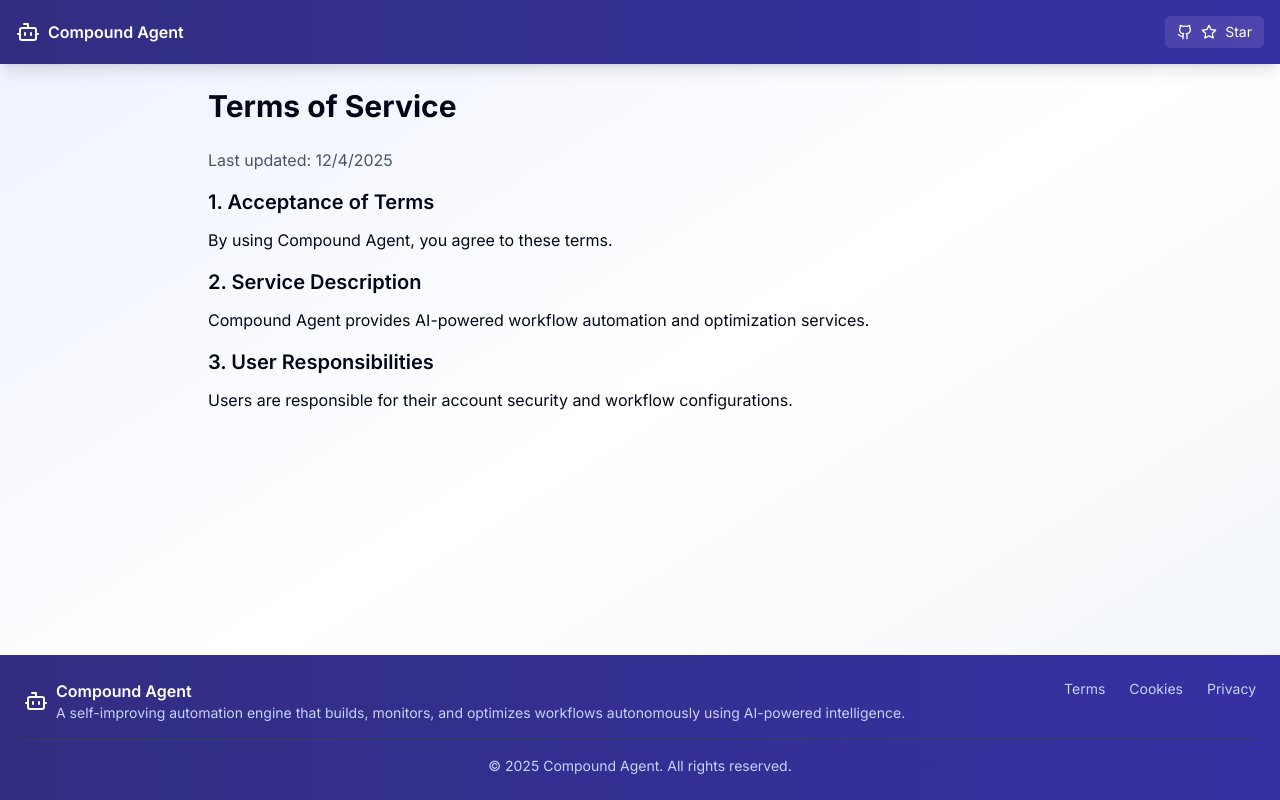
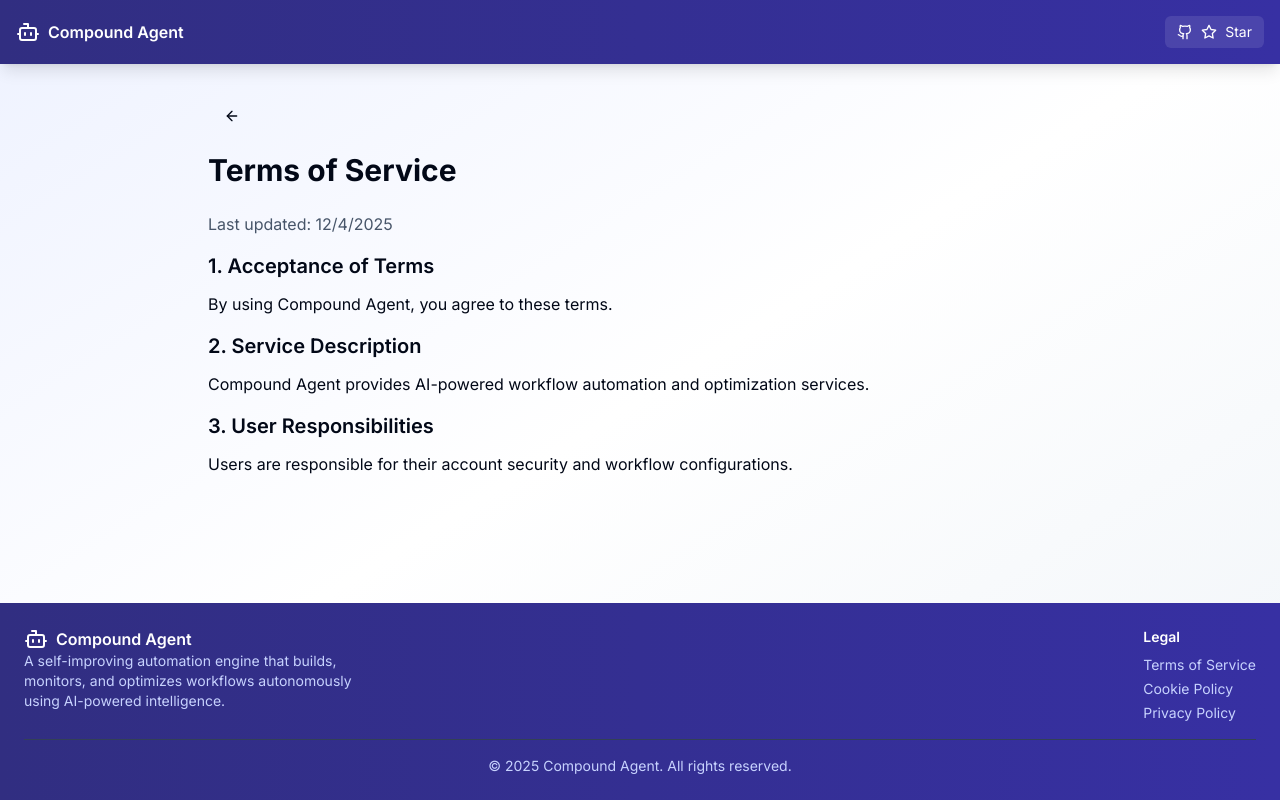
Before and after one commit to monodox/compound-agent, a Next.js app: page /legal/terms in a window 1280 px wide. Built offline with nearby package versions, Linux system fonts and the light colour scheme.

Commit message:
Refactor legal page layouts and improve footer structure for better readability

```diff
--- a/src/app/legal/cookies/page.tsx
+++ b/src/app/legal/cookies/page.tsx
@@ -8,11 +8,10 @@ export default function Cookies() {
   return (
     <div className="min-h-screen flex flex-col bg-gradient-to-br from-indigo-50 via-white to-slate-100">
       <AppHeader />
-      <div className="flex-1 container mx-auto px-4 py-8 max-w-4xl">
+      <div className="flex-1 container mx-auto px-4 py-8 max-w-4xl mt-16">
         <Link href="/auth/login">
           <Button variant="ghost" className="mb-4">
-            <ArrowLeft className="h-4 w-4 mr-2" />
-            Back to Login
+            <ArrowLeft className="h-4 w-4" />
           </Button>
         </Link>
         <h1 className="text-3xl font-bold mb-6">Cookie Policy</h1>
--- a/src/app/legal/privacy/page.tsx
+++ b/src/app/legal/privacy/page.tsx
@@ -8,11 +8,10 @@ export default function Privacy() {
   return (
     <div className="min-h-screen flex flex-col bg-gradient-to-br from-indigo-50 via-white to-slate-100">
       <AppHeader />
-      <div className="flex-1 container mx-auto px-4 py-8 max-w-4xl">
+      <div className="flex-1 container mx-auto px-4 py-8 max-w-4xl mt-16">
         <Link href="/auth/login">
           <Button variant="ghost" className="mb-4">
-            <ArrowLeft className="h-4 w-4 mr-2" />
-            Back to Login
+            <ArrowLeft className="h-4 w-4" />
           </Button>
         </Link>
         <h1 className="text-3xl font-bold mb-6">Privacy Policy</h1>
--- a/src/app/legal/terms/page.tsx
+++ b/src/app/legal/terms/page.tsx
@@ -8,11 +8,10 @@ export default function Terms() {
   return (
     <div className="min-h-screen flex flex-col bg-gradient-to-br from-indigo-50 via-white to-slate-100">
       <AppHeader />
-      <div className="flex-1 container mx-auto px-4 py-8 max-w-4xl">
+      <div className="flex-1 container mx-auto px-4 py-8 max-w-4xl mt-16">
         <Link href="/auth/login">
           <Button variant="ghost" className="mb-4">
-            <ArrowLeft className="h-4 w-4 mr-2" />
-            Back to Login
+            <ArrowLeft className="h-4 w-4" />
           </Button>
         </Link>
         <h1 className="text-3xl font-bold mb-6">Terms of Service</h1>
--- a/src/components/app-footer.tsx
+++ b/src/components/app-footer.tsx
@@ -5,23 +5,30 @@ export function AppFooter() {
   return (
     <footer className="w-full p-6 bg-gradient-to-r from-indigo-900 to-indigo-800 text-indigo-200">
       <div className="flex justify-between items-start mb-4">
-        <div className="flex items-center gap-2">
-          <Bot className="h-6 w-6 text-white" />
         <div>
-            <div className="font-semibold text-white">Compound Agent</div>
-            <div className="text-sm">A self-improving automation engine that builds, monitors, and optimizes workflows autonomously using AI-powered intelligence.</div>
+          <div className="font-semibold text-white flex items-center gap-2">
+            <Bot className="h-6 w-6" />
+            Compound Agent
+          </div>
+          <div className="text-sm">
+            <div>A self-improving automation engine that builds,</div>
+            <div>monitors, and optimizes workflows autonomously</div>
+            <div>using AI-powered intelligence.</div>
           </div>
         </div>
-        <div className="flex gap-6">
+        <div>
+          <div className="text-sm font-semibold text-white mb-2">Legal</div>
+          <div className="flex flex-col gap-1">
             <Link href="/legal/terms" className="text-sm hover:text-white">
-            Terms
+              Terms of Service
             </Link>
             <Link href="/legal/cookies" className="text-sm hover:text-white">
-            Cookies
+              Cookie Policy
             </Link>
             <Link href="/legal/privacy" className="text-sm hover:text-white">
-            Privacy
+              Privacy Policy
             </Link>
+          </div>
         </div>
       </div>
       <div className="text-center text-sm border-t border-slate-700 pt-4">
```
Lines whose indentation alone changed are shown as unchanged.
